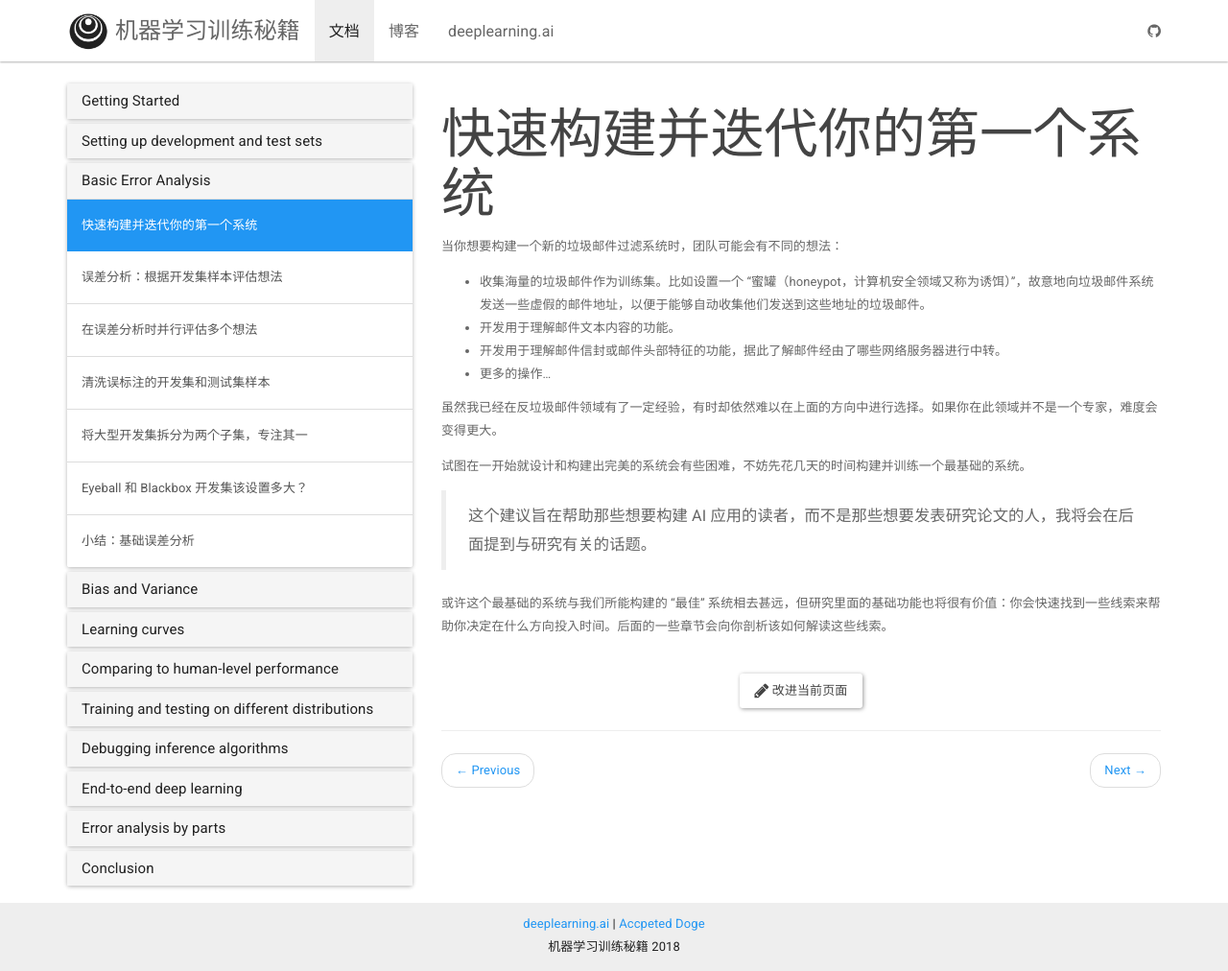
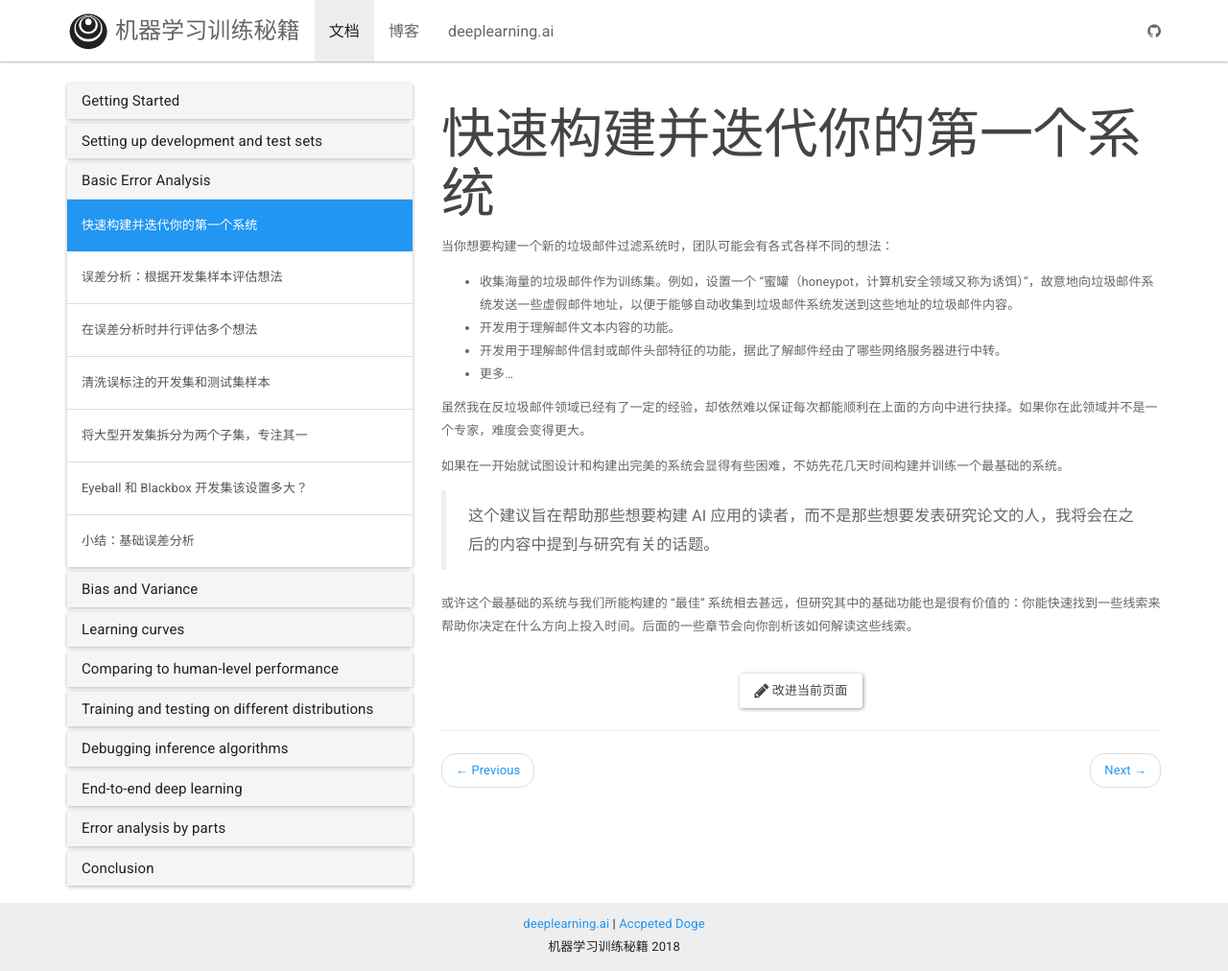
Before and after one commit to deeplearning-ai/machine-learning-yearning-cn, a Jekyll site: the page built from _docs/Basic Error Analysis/ch13.md, in a window 1280 px wide and 1012 px high. Shown: the whole window at 96% size. Built offline with Jekyll 4.4.1, drawn with Linux system fonts in a browser that asks for light colours; nearby versions of some CDN libraries.

Commit message:
Update ch13.md (#29)

```diff
--- a/_docs/Basic Error Analysis/ch13.md
+++ b/_docs/Basic Error Analysis/ch13.md
@@ -3,17 +3,17 @@ title: 快速构建并迭代你的第一个系统
 permalink: /docs/ch13/
 ---
 
-当你想要构建一个新的垃圾邮件过滤系统时，团队可能会有不同的想法：
+当你想要构建一个新的垃圾邮件过滤系统时，团队可能会有各式各样不同的想法：
 
-- 收集海量的垃圾邮件作为训练集。比如设置一个 “蜜罐（honeypot，计算机安全领域又称为诱饵）”，故意地向垃圾邮件系统发送一些虚假的邮件地址，以便于能够自动收集他们发送到这些地址的垃圾邮件。
+- 收集海量的垃圾邮件作为训练集。例如，设置一个 “蜜罐（honeypot，计算机安全领域又称为诱饵）”，故意地向垃圾邮件系统发送一些虚假邮件地址，以便于能够自动收集到垃圾邮件系统发送到这些地址的垃圾邮件内容。
 - 开发用于理解邮件文本内容的功能。
 - 开发用于理解邮件信封或邮件头部特征的功能，据此了解邮件经由了哪些网络服务器进行中转。
-- 更多的操作...
+- 更多...
 
-虽然我已经在反垃圾邮件领域有了一定经验，有时却依然难以在上面的方向中进行选择。如果你在此领域并不是一个专家，难度会变得更大。
+虽然我在反垃圾邮件领域已经有了一定的经验，却依然难以保证每次都能顺利在上面的方向中进行抉择。如果你在此领域并不是一个专家，难度会变得更大。
 
-试图在一开始就设计和构建出完美的系统会有些困难，不妨先花几天的时间构建并训练一个最基础的系统。
+如果在一开始就试图设计和构建出完美的系统会显得有些困难，不妨先花几天时间构建并训练一个最基础的系统。
 
-> 这个建议旨在帮助那些想要构建 AI 应用的读者，而不是那些想要发表研究论文的人，我将会在后面提到与研究有关的话题。
+> 这个建议旨在帮助那些想要构建 AI 应用的读者，而不是那些想要发表研究论文的人，我将会在之后的内容中提到与研究有关的话题。
 
-或许这个最基础的系统与我们所能构建的 “最佳” 系统相去甚远，但研究里面的基础功能也将很有价值：你会快速找到一些线索来帮助你决定在什么方向投入时间。后面的一些章节会向你剖析该如何解读这些线索。
+或许这个最基础的系统与我们所能构建的 “最佳” 系统相去甚远，但研究其中的基础功能也是很有价值的：你能快速找到一些线索来帮助你决定在什么方向上投入时间。后面的一些章节会向你剖析该如何解读这些线索。
```
